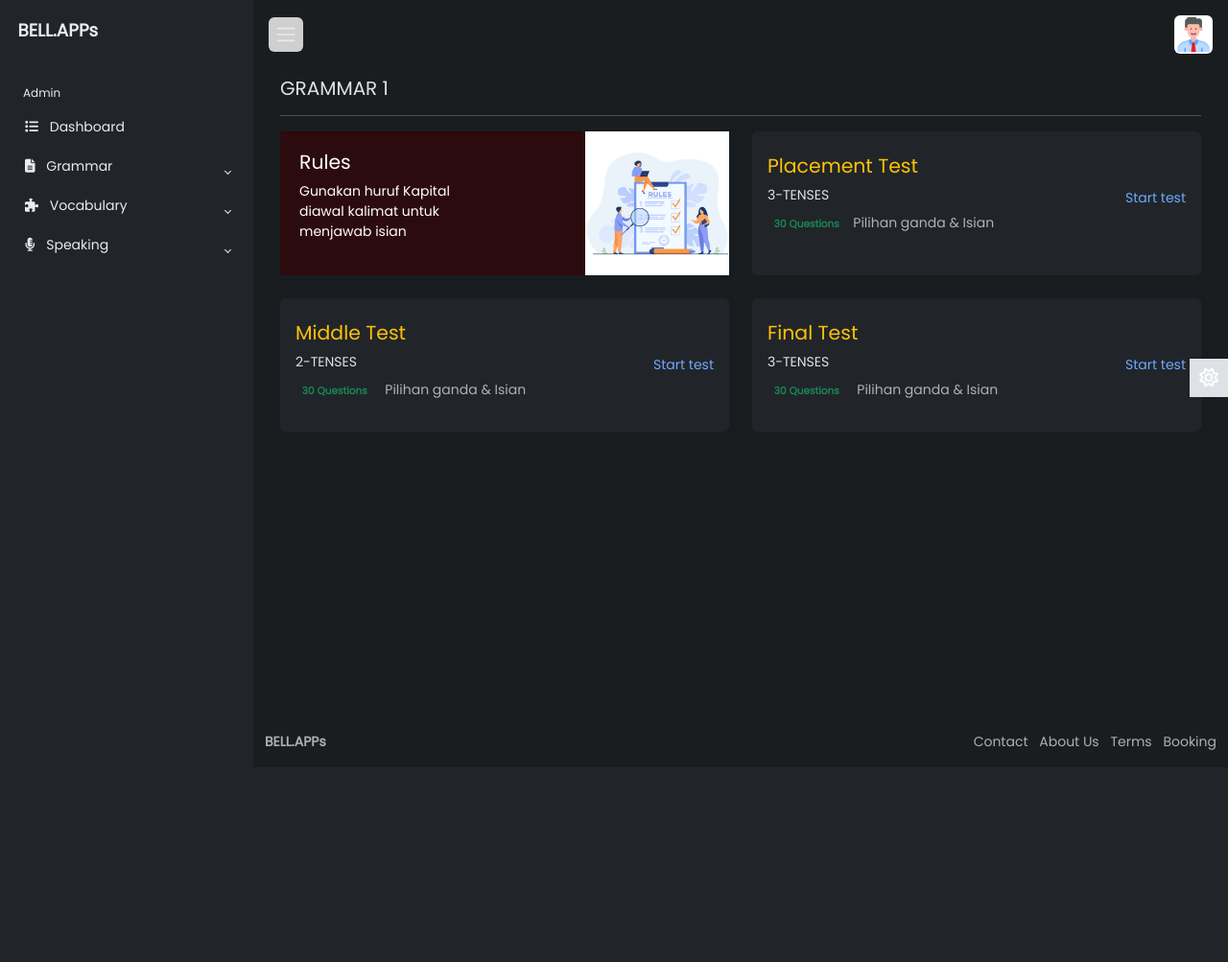
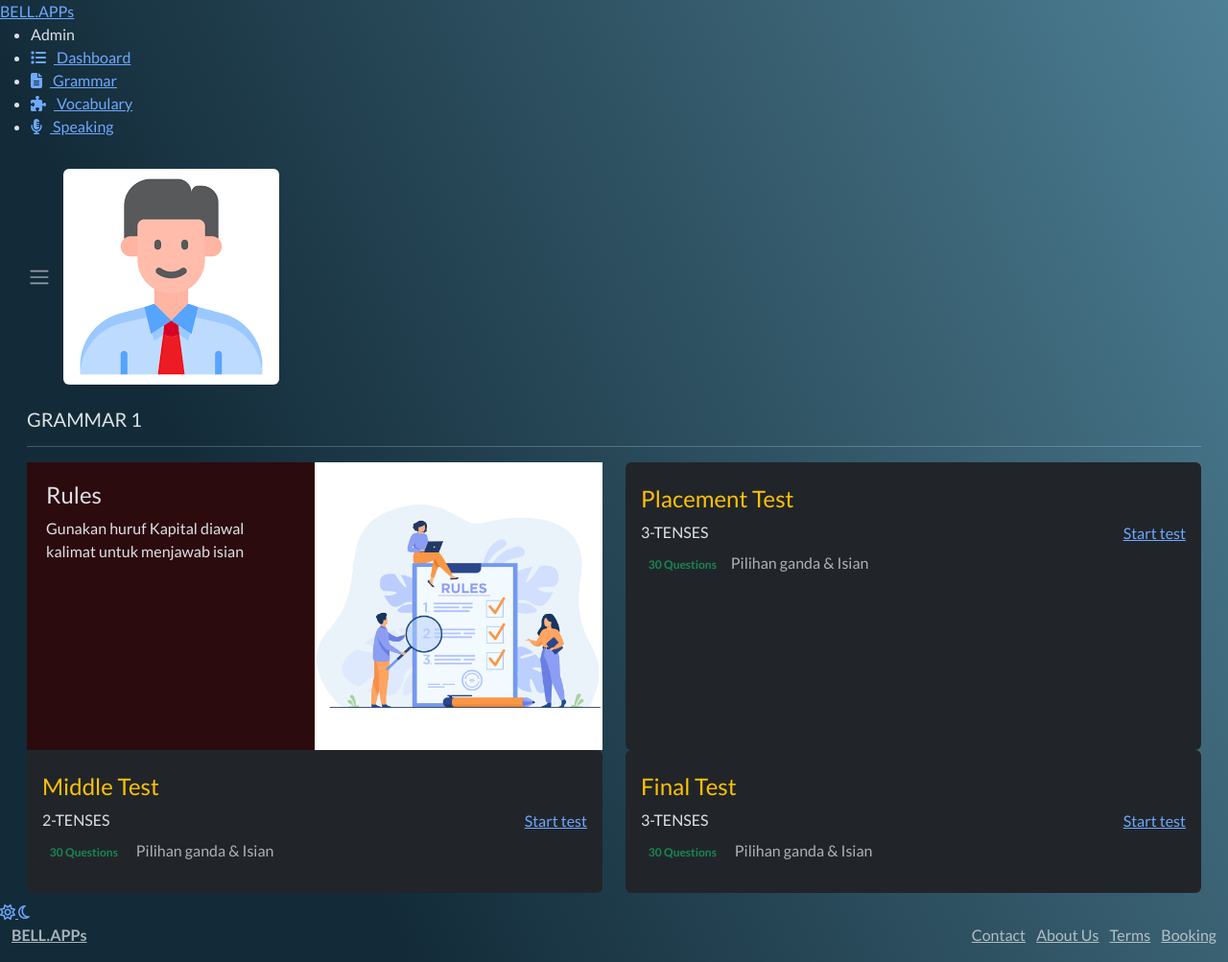
Before and after one commit to Myeduapps/webedu, a plain HTML site: page grammar1dash.html in a window 1280 px wide. Shown: the whole page at 96% size. Before the commit the page ends 800 px from the top, so only its background shows below. Drawn offline with nearby package versions, Linux system fonts and the light colour scheme; files whose address does not match are found by name.

Commit message:
Add files via upload

```diff
--- /dev/null
+++ b/Form.html
@@ -0,0 +1,51 @@
+<!DOCTYPE html>
+<html lang="en">
+<head>
+    <meta charset="UTF-8">
+    <meta name="viewport" content="width=device-width, initial-scale=1.0">
+    <script src="https://kit.fontawesome.com/a076d05399.js" crossorigin="anonymous"></script>
+    <title>Score</title>
+    <link rel="stylesheet" href="style.css">
+    <link href='https://unpkg.com/boxicons@2.1.4/css/boxicons.min.css' rel='stylesheet'>
+</head>
+<body>
+    <div class="wraper">
+        <form name="score">
+            <h1>Score</h1>
+            <div class="input-box">
+                <input type="text" placeholder="Your Complete Name" name="Complete Name" required>
+                <i class='bx bxs-user'></i>
+            </div>
+            <div class="input-box">
+                <input type="password" placeholder="Batch" name="Batch" required>
+                <i class='bx bxs-lock-alt'></i>
+            </div>
+            <div class="input-box">
+                <input type="text" placeholder="Your Score" name="Score" required>
+                <i class='bx bx-award'></i>
+            </div>
+
+            <div class="remember-forgot">
+                <label><input type="checkbox">Remember me</label>
+                <a href="#">Forgot password</a>
+            </div>
+
+            <button type="submit" class="btn">Submit</button>
+        </form>
+    </div>
+    </div>
+
+    <script>
+        const scriptURL = 'https://script.google.com/macros/s/AKfycbz3wQht40UdkPaijWph8tYoMCANcaRWt4FzVG1eF56ebIkQDpbq53NH44B2hGOHYX0Z5g/exec'
+        const form = document.forms['score']
+
+        form.addEventListener('submit', e => {
+          e.preventDefault()
+          fetch(scriptURL, { method: 'POST', body: new FormData(form)})
+            .then(response => console.log('Success!', response))
+            .catch(error => console.error('Error!', error.message))
+        })
+      </script>
+
+</body>
+</html>
--- a/style.css
+++ b/style.css
@@ -1,217 +1,110 @@
-@import url('https://fonts.googleapis.com/css2?family=Poppins&display=swap');
+@import url('https://fonts.googleapis.com/css2?family=Lato:ital,wght@0,300;0,400;0,700;1,300&display=swap');
 
-*,
-::after,
-::before {
+* {
+    margin: 0;
+    padding: 0;
     box-sizing: border-box;
+    font-family: "Lato", sans-serif;
 }
 
-body {
-    font-family: 'Poppins', sans-serif;
-    font-size: 0.875rem;
-    opacity: 1;
-    overflow-y: scroll;
-    margin: 0;
+body{
+    display: flex;
+    justify-content: center;
+    align-items: center;
+    min-height: 100vh;
+    background: linear-gradient(245.59deg, #4d7f95 0%, #385f70 28.53%, #132b39 75.52%);
+    box-shadow:0 0 50px 0 rgba(0, 0, 0, 0.5);
+}
+.wraper {
+    width: 420px;
+    background: transparent;
+    color: #ffffff;
+    border-radius: 10px;
+    padding: 30px 40px;
+}
+.wraper h1 {
+    font-size: 36px;
+    text-align: center;
+}
+.wraper .input-box{
+    position: relative;
+    width: 100%;
+    height: 50px;
+    margin: 30px 0;
+}
+.input-box input {
+    width: 100%;
+    height: 100%;
+    background: transparent;
+    border: none;
+    outline: none;
+    border: 2px solid rgba(255, 255, 255, .2);
+    border-radius: 40px;
+    font-size: 16px;
+    color: #fff;
+    padding: 20px 45px 20px 20px;
 }
 
-a {
-    cursor: pointer;
-    text-decoration: none;
-    font-family: 'Poppins', sans-serif;
+.input-box input::placeholder {
+    color: #dfdfdf;
+}
+.input-box i {
+    position: absolute;
+    right: 20px;
+    top: 50%;
+    transform: translateY(-50%);
+    font-size: 20px;
+
 }
 
-li {
-    list-style: none;
+.wraper .remember-forgot {
+    display: flex;
+    justify-content: space-between;
+    font-size: 14.5px;
+    margin: -15px 0 15px;
 }
 
-h4 {
-    font-family: 'Poppins', sans-serif;
-    font-size: 1.275rem;
-    color: var(--bs-emphasis-color);
+.remember-forgot label input {
+    accent-color: #fff;
+    margin-right: 3px;
+
+}
+.remember-forgot a {
+    color: #fff;
+    text-decoration: none;
+}
+.remember-forgot a:hover {
+    text-decoration: underline;
 }
 
-/* Layout for admin dashboard skeleton */
-
-.wrapper {
-    align-items: stretch;
-    display: flex;
+.wraper .btn {
     width: 100%;
+    height: 35px;
+    background:  #046aa5;
+    border: none;
+    outline: none;
+    border-radius: 5px;
+    box-shadow: rgba(0, 0, 0, .1);
+    cursor: pointer;
+    font-size: 16px;
+    color: #ffffff;
+    font-weight: 600;
+}
+.wraper .btn:hover{
+    background-color: #132b39;
 }
 
-#sidebar {
-    max-width: 264px;
-    min-width: 264px;
-    background: var(--bs-dark);
-    transition: all 0.35s ease-in-out;
-}
-
-.main {
-    display: flex;
-    flex-direction: column;
-    min-height: 100vh;
-    min-width: 0;
-    overflow: hidden;
-    transition: all 0.35s ease-in-out;
-    width: 100%;
-    background: var(--bs-dark-bg-subtle);
-}
-
-/* Sidebar Elements Style */
-
-.sidebar-logo {
-    padding: 1.15rem;
-}
-
-.sidebar-logo a {
-    color: #e9ecef;
-    font-size: 1.15rem;
-    font-weight: 600;
-}
-
-.sidebar-nav {
-    list-style: none;
-    margin-bottom: 0;
-    padding-left: 0;
-    margin-left: 0;
-}
-
-.sidebar-header {
-    color: #e9ecef;
-    font-size: .75rem;
-    padding: 1.5rem 1.5rem .375rem;
-}
-
-a.sidebar-link {
-    padding: .625rem 1.625rem;
-    color: #e9ecef;
-    position: relative;
-    display: block;
-    font-size: 0.875rem;
-}
-
-.sidebar-link[data-bs-toggle="collapse"]::after {
-    border: solid;
-    border-width: 0 .075rem .075rem 0;
-    content: "";
-    display: inline-block;
-    padding: 2px;
-    position: absolute;
-    right: 1.5rem;
-    top: 1.4rem;
-    transform: rotate(-135deg);
-    transition: all .2s ease-out;
-}
-
-.sidebar-link[data-bs-toggle="collapse"].collapsed::after {
-    transform: rotate(45deg);
-    transition: all .2s ease-out;
-}
-
-.avatar {
-    height: 40px;
-    width: 40px;
-}
-
-.navbar-expand .navbar-nav {
-    margin-left: auto;
-}
-
-.content {
-    flex: 1;
-    max-width: 100vw;
-    width: 100vw;
-}
-
-@media (min-width:768px) {
-    .content {
-        max-width: auto;
-        width: auto;
+@media screen and (max-width:768px){
+    .leftside {
+        display: none;
+    }
+    .container .box{
+        width: 600px;
+    }
+    .rightside{
+        width: 100%;
+    }
+    .optionBox {
+        grid-template-columns: 1fr;
     }
 }
-
-.card {
-    box-shadow: 0 0 .875rem 0 rgba(34, 46, 60, .05);
-    margin-bottom: 24px;
-}
-
-.illustration {
-    background-color: var(--bs-primary-bg-subtle);
-    color: var(--bs-emphasis-color);
-}
-
-.illustration-img {
-    max-width: 150px;
-    width: 100%;
-}
-
-/* Sidebar Toggle */
-
-#sidebar.collapsed {
-    margin-left: -264px;
-}
-
-/* Footer and Nav */
-
-@media (max-width:767.98px) {
-
-    .js-sidebar {
-        margin-left: -264px;
-    }
-
-    #sidebar.collapsed {
-        margin-left: 0;
-    }
-
-    .navbar,
-    footer {
-        width: 100vw;
-    }
-}
-
-/* Theme Toggler */
-
-.theme-toggle {
-    position: fixed;
-    top: 50%;
-    transform: translateY(-65%);
-    text-align: center;
-    z-index: 10;
-    right: 0;
-    left: auto;
-    border: none;
-    background-color: var(--bs-body-color);
-}
-
-html[data-bs-theme="dark"] .theme-toggle .fa-sun,
-html[data-bs-theme="light"] .theme-toggle .fa-moon {
-    cursor: pointer;
-    padding: 10px;
-    display: block;
-    font-size: 1.25rem;
-    color: #FFF;
-}
-
-html[data-bs-theme="dark"] .theme-toggle .fa-moon {
-    display: none;
-}
-
-html[data-bs-theme="light"] .theme-toggle .fa-sun {
-    display: none;
-}
-
-.btn-nav{
-    padding: 5px;
-    border-radius: 5px;
-    background-color: rgb(3, 202, 237);
-    color: #FFF;
-}
-.btn-nav:hover{
-    background-color: rgb(0, 145, 171);
-}
-.btn{
-    padding: 5px;
-    background-color: #cfcfcf;
-}
-.btn:hover{
-    background-color: #adadad;
-}
```
